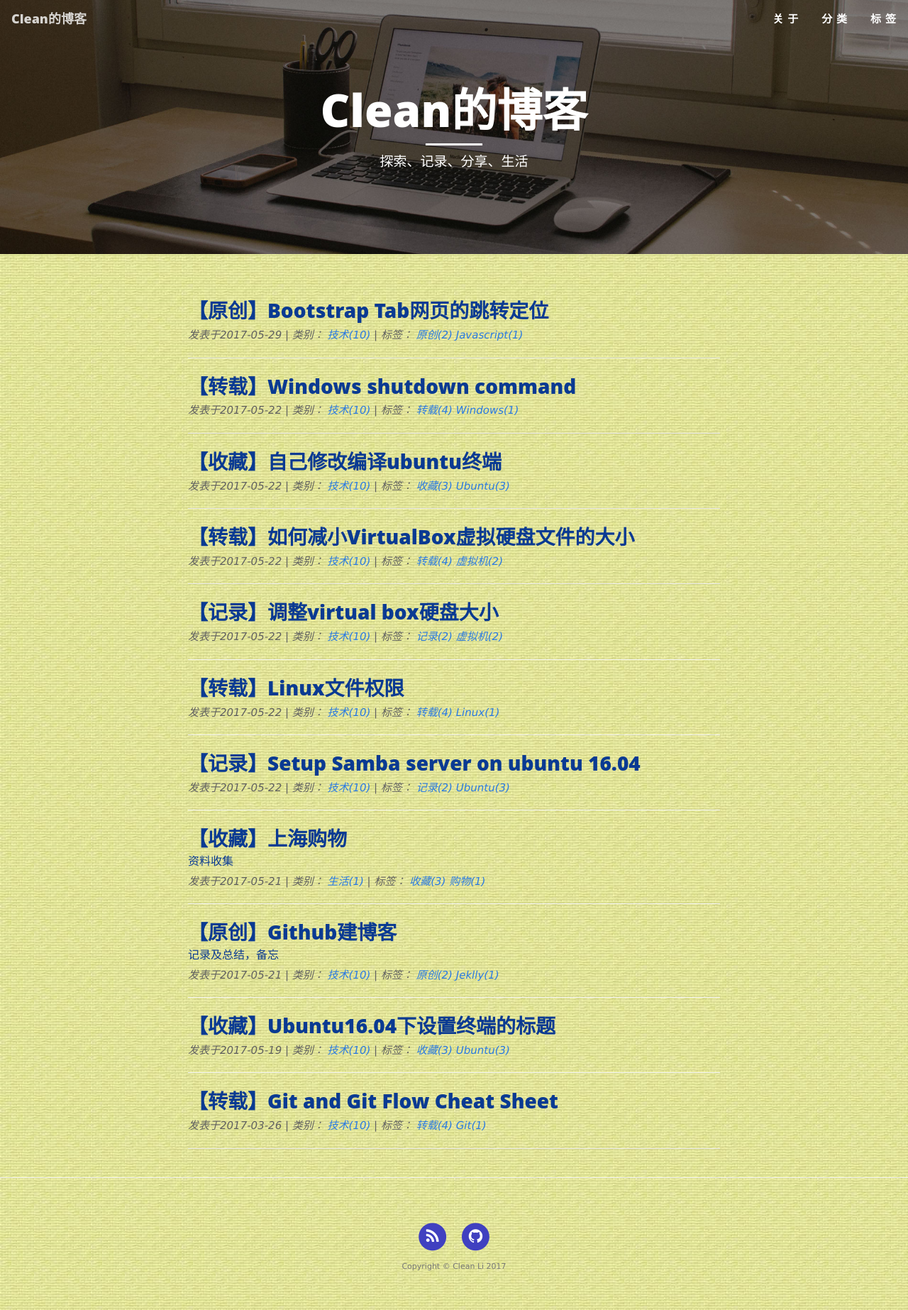
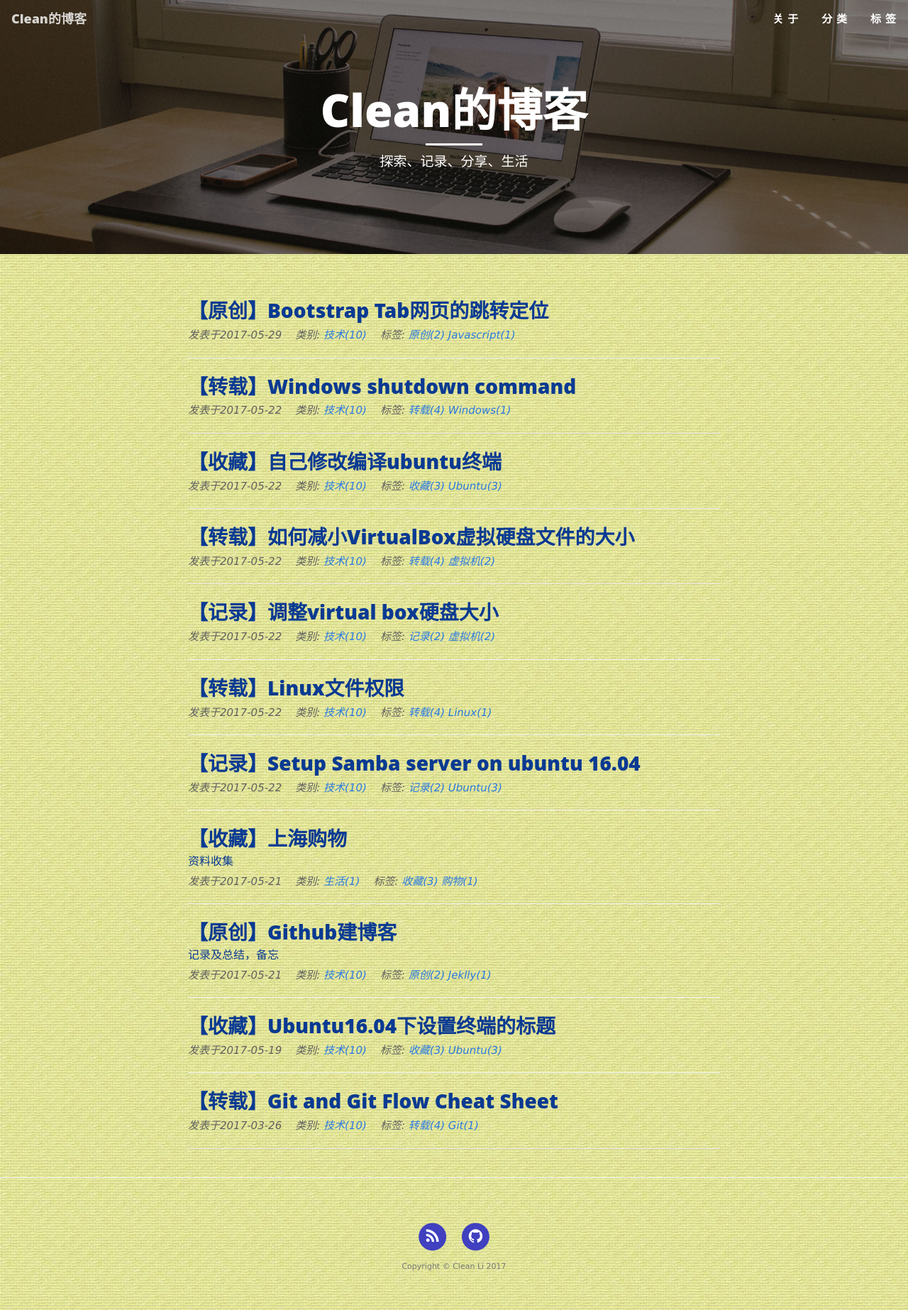
Before and after one commit to cleanli/cleanhome, a Jekyll site: the page built from index.html, in a window 1280 px wide. Shown: the whole page at 71% size. Built offline with Jekyll 4.4.1, drawn with Linux system fonts in a browser that asks for light colours; the list of posts is cut into pages by our own code.

Commit message:
aj space

```diff
--- a/_layouts/post.html
+++ b/_layouts/post.html
@@ -13,7 +13,7 @@
                     <h2 class="subheading">{{ page.subtitle }}</h2>
                     {% endif %}
                     <span class="meta pull-right">
-                      发表于{{ page.date | date: "%Y-%m-%d" }} | 类别：
+                      发表于{{ page.date | date: "%Y-%m-%d" }} &nbsp;&nbsp; 类别:
                       {% assign categories_list = page.categories %}
                       {% if categories_list.first[0] == null %}
                         {% for category in categories_list %}
@@ -30,7 +30,7 @@
                       {% endif %}
                       {% assign categories_list = nil %}
 
-                    | 标签：
+                    &nbsp;&nbsp; 标签:
                       {% assign tags_list = page.tags %}
                       {% if tags_list.first[0] == null %}
                         {% for tag in tags_list %}
--- a/categories.html
+++ b/categories.html
@@ -38,7 +38,7 @@
         {% for node in pages_list %}
           {% if node.title != null %}
             {% if group == null or group == node.group %}
-            <li style="line-height: 35px;"><span class="text-muted">{{ node.date | date: "%Y-%m-%d" }} &nbsp;&nbsp;&nbsp; </span><a href="{{ site.baseurl }}{{node.url}}">{{node.title}}</a></li>
+            <li style="line-height: 35px;"><span class="text-muted">{{ node.date | date: "%Y-%m-%d" }} </span><a href="{{ site.baseurl }}{{node.url}}">{{node.title}}</a></li>
             {% endif %}
           {% endif %}
         {% endfor %}
--- a/css/clean-blog.css
+++ b/css/clean-blog.css
@@ -220,7 +220,7 @@
   color: #002531;
 }
 .post-preview > a > .post-title {
-  font-size: 24px;
+  font-size: 22px;
   margin-top: 24px;
   margin-bottom: 8px;
 }
--- a/index.html
+++ b/index.html
@@ -14,7 +14,7 @@
         </h3>
         {% endif %}
     </a>
-    <p class="post-meta">发表于{{ post.date | date: "%Y-%m-%d" }} | 类别：
+    <p class="post-meta">发表于{{ post.date | date: "%Y-%m-%d" }} &nbsp;&nbsp; 类别:
       {% assign categories_list = post.categories %}
       {% if categories_list.first[0] == null %}
         {% for category in categories_list %}
@@ -31,7 +31,7 @@
       {% endif %}
       {% assign categories_list = nil %}
 
-    | 标签：
+    &nbsp;&nbsp; 标签:
       {% assign tags_list = post.tags %}
       {% if tags_list.first[0] == null %}
         {% for tag in tags_list %}
--- a/tags.html
+++ b/tags.html
@@ -38,7 +38,7 @@
         {% for node in pages_list %}
           {% if node.title != null %}
             {% if group == null or group == node.group %}
-            <li style="line-height: 35px;"><span class="text-muted">{{ node.date | date: "%Y-%m-%d" }} &nbsp;&nbsp;&nbsp; </span><a href="{{ site.baseurl }}{{node.url}}">{{node.title}}</a></li>
+            <li style="line-height: 35px;"><span class="text-muted">{{ node.date | date: "%Y-%m-%d" }} </span><a href="{{ site.baseurl }}{{node.url}}">{{node.title}}</a></li>
             {% endif %}
           {% endif %}
         {% endfor %}
```
